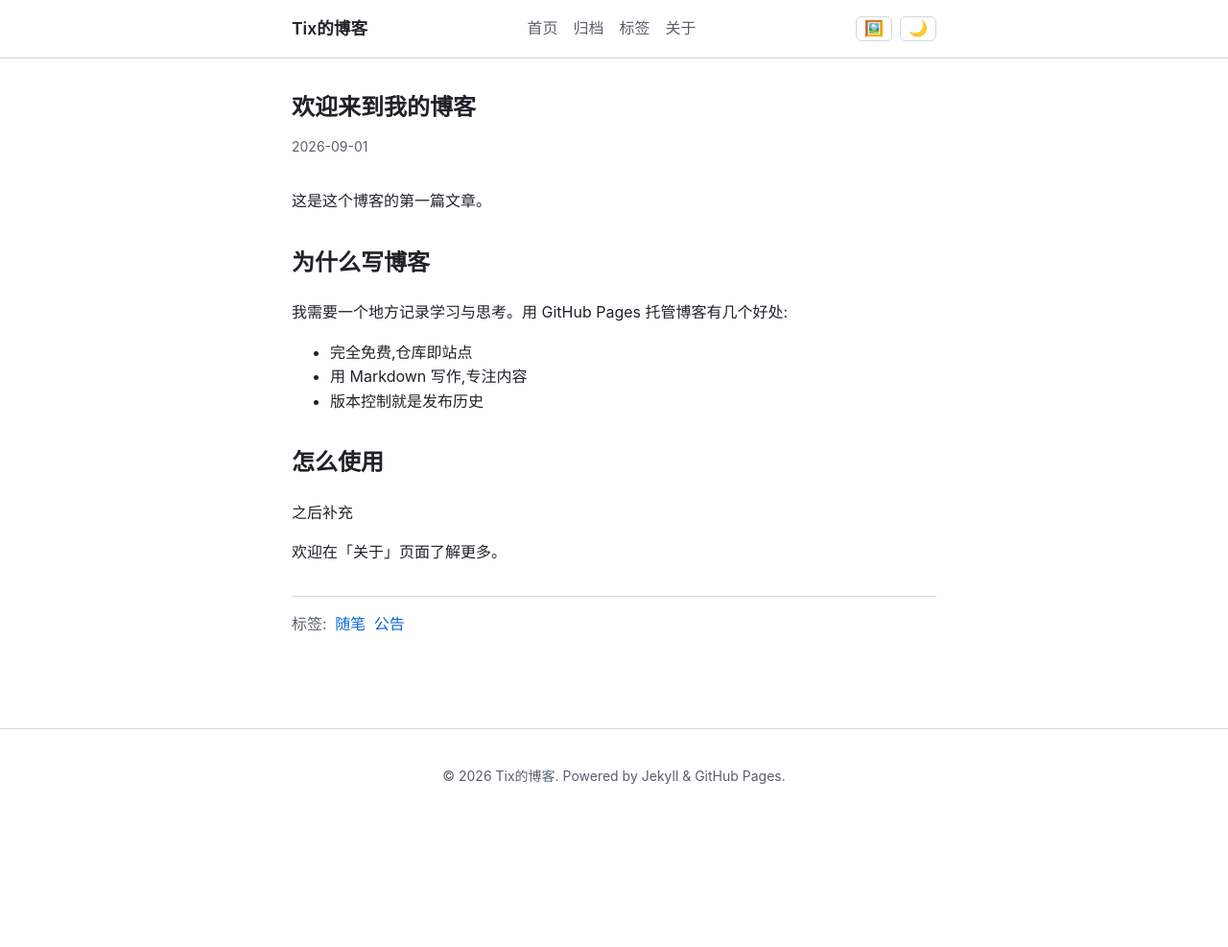
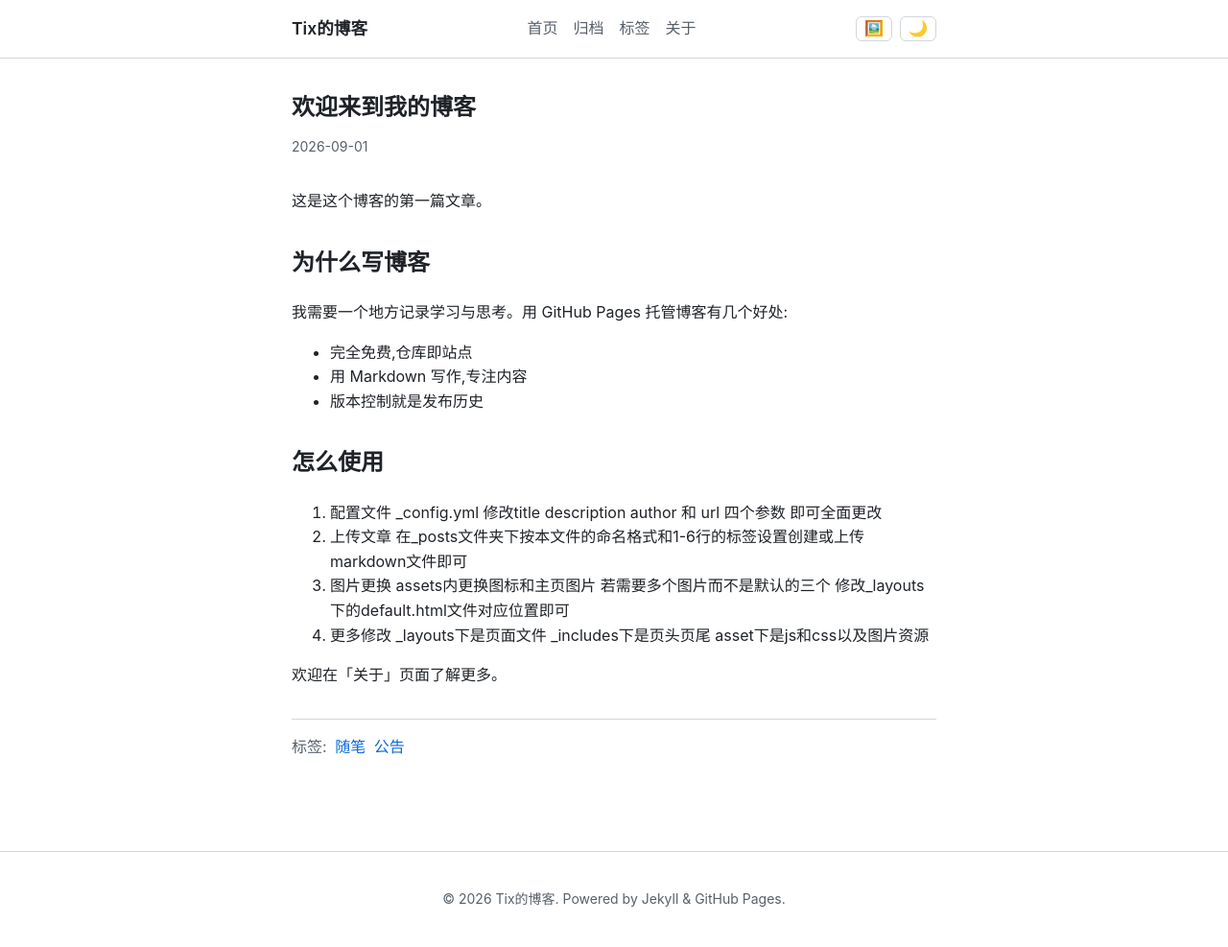
Before and after one commit to VoVL773/VoVL773.github.io, a Jekyll site: the page built from _posts/2026-09-01-welcome-to-my-blog.md, in a window 1280 px wide. Shown: the whole page at 96% size. Built offline with Jekyll 4.4.1, drawn with Linux system fonts in a browser that asks for light colours; before the commit the page ends 900 px from its top, so only the background shows below that.

Commit message:
正式版本V0.1

```diff
--- a/_posts/2026-09-01-welcome-to-my-blog.md
+++ b/_posts/2026-09-01-welcome-to-my-blog.md
@@ -16,7 +16,10 @@ tags: [随笔, 公告]
 
 ## 怎么使用
 
-之后补充
+1. 配置文件 _config.yml 修改title description author 和 url 四个参数 即可全面更改
+2.  上传文章 在_posts文件夹下按本文件的命名格式和1-6行的标签设置创建或上传markdown文件即可
+3.  图片更换 assets内更换图标和主页图片 若需要多个图片而不是默认的三个 修改_layouts下的default.html文件对应位置即可
+4.  更多修改 _layouts下是页面文件 _includes下是页头页尾 asset下是js和css以及图片资源
 
 
 欢迎在「关于」页面了解更多。
```
